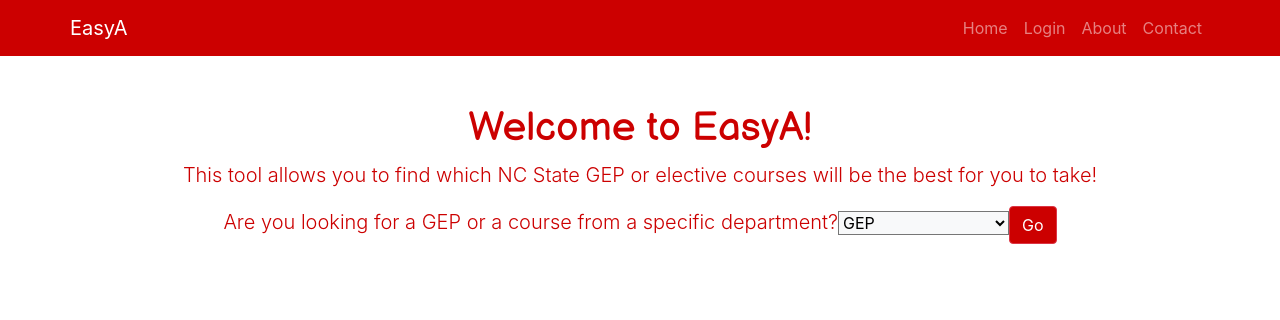
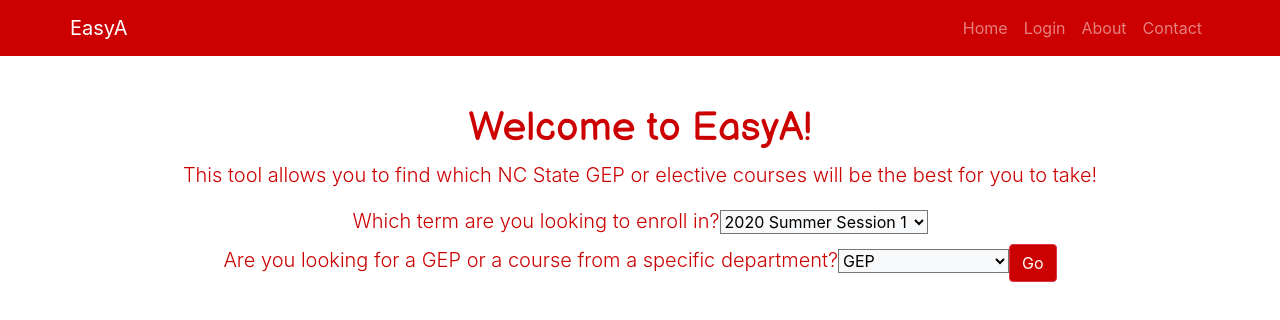
Before and after one commit to iiradia/PackRanks, a React (Create React App) app in the folder reactjs/: page / in a window 1280 px wide. Shown: the top 320 px of the page. Built offline with nearby package versions, Linux system fonts and the light colour scheme.

Commit message:
Fixed table.

```diff
--- a/reactjs/src/components/FirstPrompt.jsx
+++ b/reactjs/src/components/FirstPrompt.jsx
@@ -10,7 +10,8 @@
         super();
         this.state = {
             gep: false,
-            dept: false
+            dept: false,
+            which_term: ""
         };
 
         this.goToGEPorDept = this.goToGEPorDept.bind(this);
@@ -28,9 +29,22 @@
             this.setState({dept: true});
             this.setState({gep: false})
         }
+        this.setState({which_term: document.getElementById("whichterm").value})
     };
     render() {
         return(
+            <div>
+                <div>
+                    <div class="text-center">
+                        <label for="whichterm" class="lead">Which term are you looking to enroll in? </label>
+                        <select id="whichterm" name="whichterm" class="bg-light">
+                            {/* options for user to select */}
+                            <option value="Summer Term 1">2020 Summer Session 1</option>
+                            <option value="Summer Term 2">2020 Summer Session 2</option>
+                            <option value="Fall">2020 Fall Term</option>
+                        </select>
+                    </div>
+                </div>
                 <div>
                     <div class="text-center">
                         <label for="gepornot" class="lead">Are you looking for a GEP or a course from a specific department?</label>
@@ -42,9 +56,10 @@
                         <button type="button" class="btn btn-danger"s id="goto" onClick={this.goToGEPorDept}>Go</button>
                     </div>
                     <div>
-                    {this.state.gep && <GEP />}
-                    {this.state.dept && <Dept />}
+                        {this.state.gep && <GEP whichterm={this.state.which_term} />}
+                        {this.state.dept && <Dept whichterm={this.state.which_term} />}
 
+                    </div>
                 </div>
             </div>
         );
--- a/reactjs/src/components/GEP.jsx
+++ b/reactjs/src/components/GEP.jsx
@@ -18,7 +18,7 @@
         fetch(
             url, {
                 method: "GET",
-                headers: {"GEP": document.getElementById("typeofgep").value}
+                headers: {"GEP": document.getElementById("typeofgep").value, "term": this.props.whichterm}
            }
         ).then(
            response => response.json()
@@ -33,7 +33,7 @@
 
     render() {
         return(
-            <div id = "id_table">
+            <div>
                 <div id="type" class="text-center">
                     <h2 class="mt-5">Select a GEP</h2>
                     <label for="typeofgep">Please select the type of GEP you are looking for.</label>
@@ -52,9 +52,9 @@
                     {/* button to select a specific GEP TODO: implement onclick */}
                     <button type="button" class="btn btn-danger" id="whichgep" name="whichgep" onClick={this.getTable}>Select</button>
                 </div>
-                { /* <div> */ }
-                 { /*   { !(this.state.courses === null) && <Table data= {this.state.courses}/>} */ }
-                { /* </div> */ }
+                <div id = "id_table">
+
+                </div>
             </div>
         );
     }
```
Also changed, not shown: 1 other file (tests, documents, lock files or other folders). Lines whose indentation alone changed are shown as unchanged.
